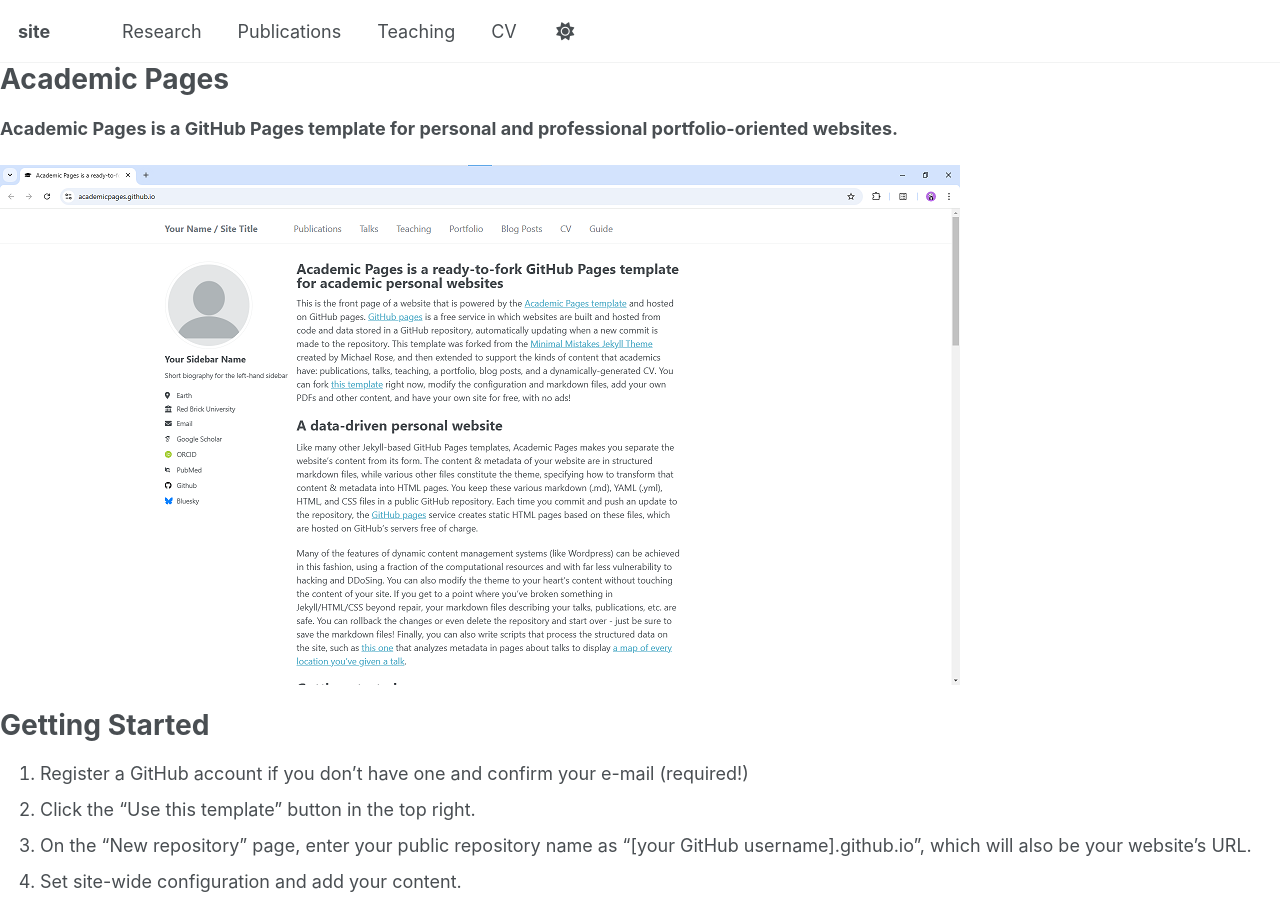
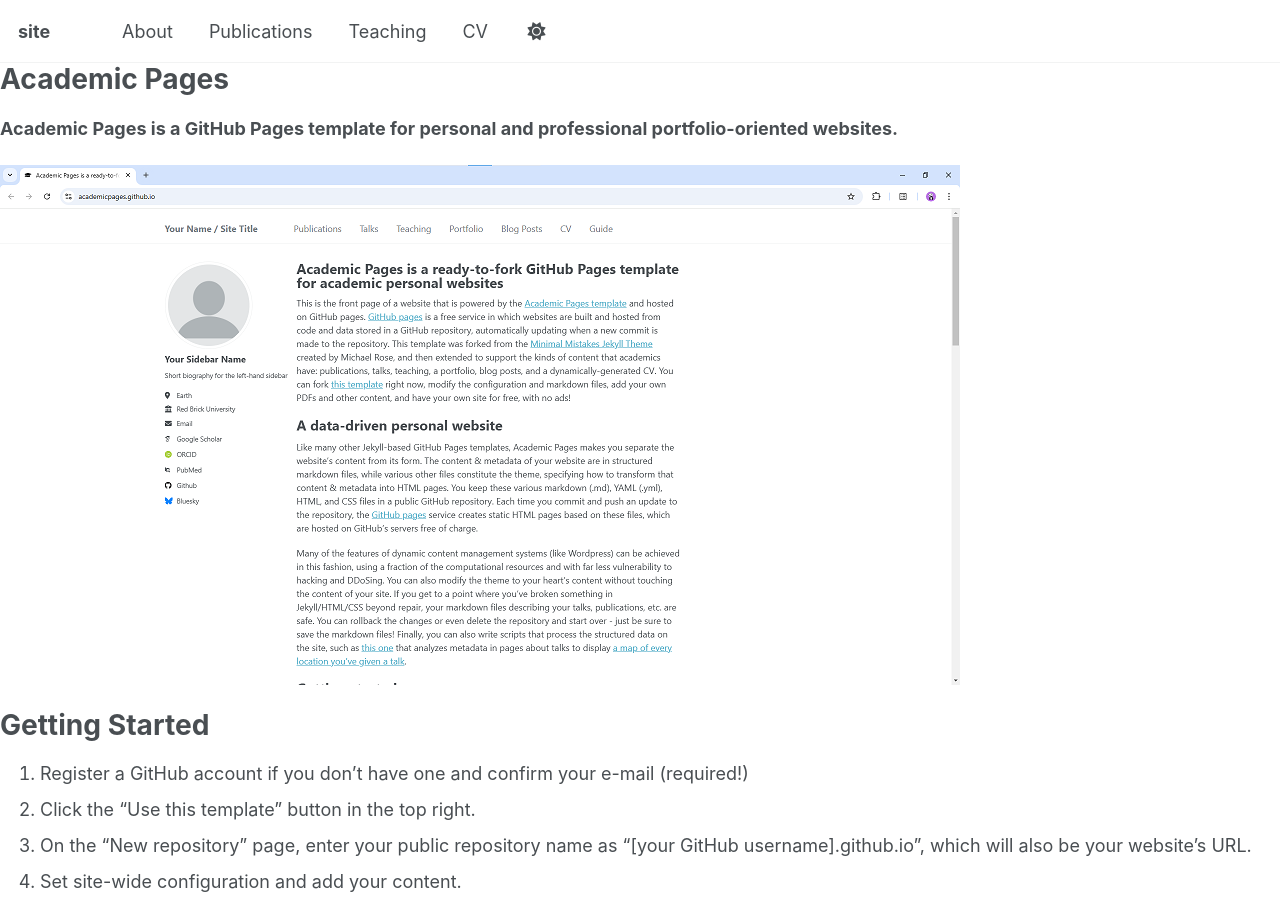
Before and after one commit to emitchell16/site, a Jekyll site: the page built from README.md, in a window 1280 px wide and 900 px high. Built offline with Jekyll 4.4.1, drawn with Linux system fonts in a browser that asks for light colours; our own code applies the rules of GitHub Pages for plain Markdown files.

Commit message:
Update navigation.yml

```diff
--- a/_data/navigation.yml
+++ b/_data/navigation.yml
@@ -8,8 +8,8 @@
 #      Markdown formatted page while the second is generated using JSON.
 
 main:
-  - title: "Research"
-    url: /research/
+  - title: "About"
+    url: /about/
 
   - title: "Publications"
     url: /publications/
```
